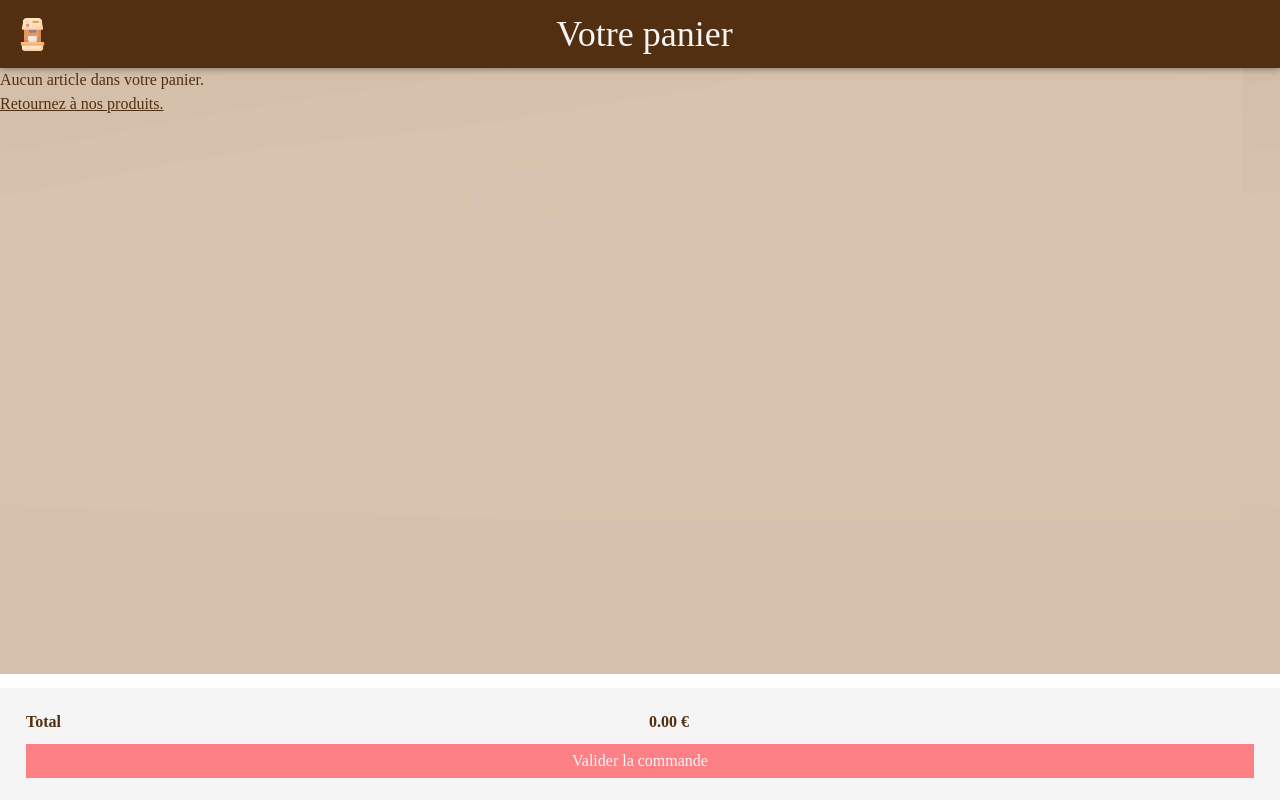
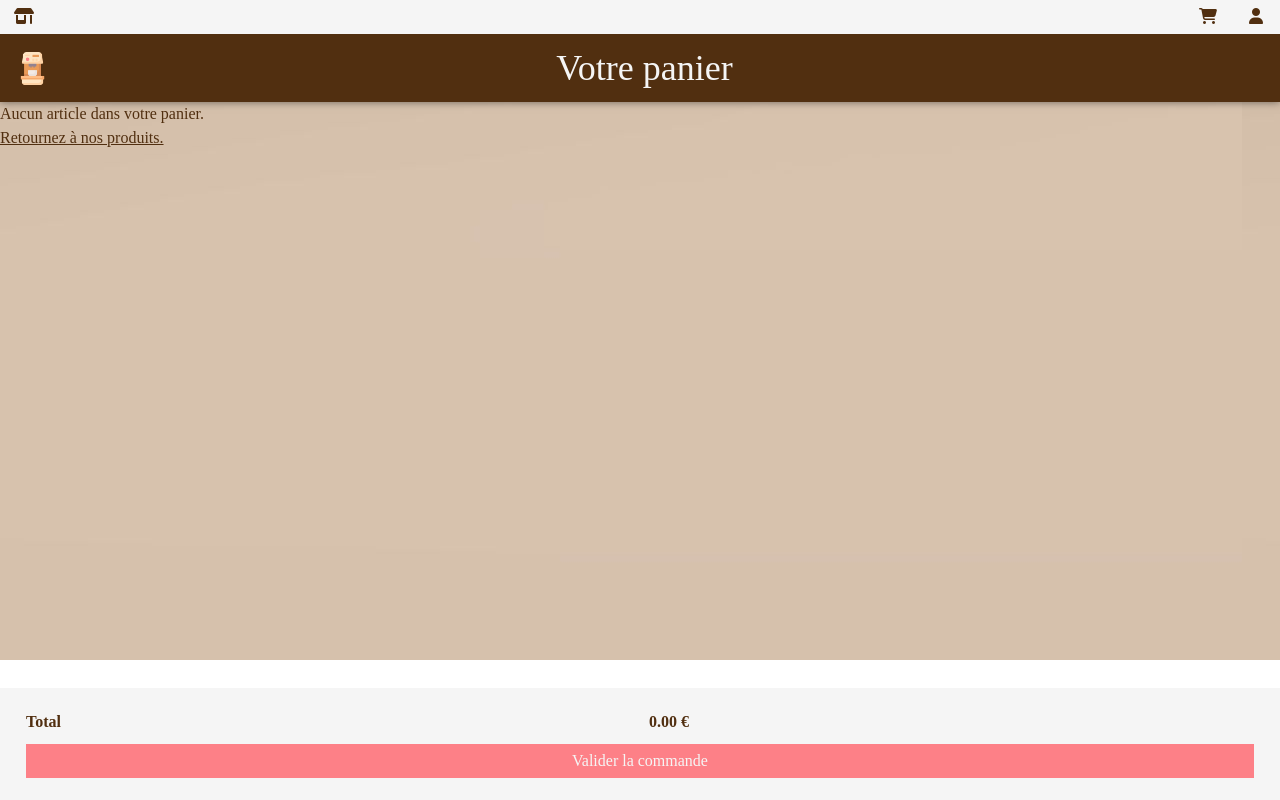
Before and after one commit to BenjaminEmm/MobilApp_KawApp, an Angular app: page /cart in a window 1280 px wide. Built offline with nearby package versions, Linux system fonts and the light colour scheme; a web font is replaced by a local one.

Commit message:
integration of header (navigation menu)

```diff
--- a/src/app/app.component.html
+++ b/src/app/app.component.html
@@ -1,4 +1,4 @@
-<!-- <app-header></app-header> -->
+<app-header></app-header>
 
 <main id="main">
   <router-outlet></router-outlet>
--- a/src/app/core/header/header.component.css
+++ b/src/app/core/header/header.component.css
@@ -0,0 +1,28 @@
+#header {
+    position: sticky;
+    top: 0;
+    left: 0;
+    z-index: 999;
+    background-color: #f5f5f5;
+}
+
+#header nav ul {
+    list-style: none;
+    display: flex;
+    /* padding: 0 1rem; */
+}
+
+#header nav ul li a {
+    padding: 0.5rem;
+    width: 48px;
+    text-align: center;
+    display: block;
+}
+
+#header nav ul>li:first-child {
+    margin-right: auto;
+}
+
+#header.hidden {
+    display: none;
+}
--- a/src/app/core/header/header.component.html
+++ b/src/app/core/header/header.component.html
@@ -1,3 +1,30 @@
-<header>
-    <p>header works!</p>
+<header id="header" [ngClass]="getClass()">
+    <nav class="nav-menu">
+        <ul class="nav-list" *ngIf="class != 'home-header'">
+
+            <li class="nav-item" *ngIf="!authenticatedUser()">
+                <a [routerLink]="['/home']">
+                    <i class="fa-solid fa-house"></i>
+                </a>
+            </li>
+
+            <li class="nav-item" *ngIf="authenticatedUser()">
+                <a [routerLink]="['/products']">
+                    <i class="fa-solid fa-shop"></i>
+                </a>
+            </li>
+
+            <li class="nav-item">
+                <a [routerLink]="['/cart']">
+                    <i class="fa-solid fa-cart-shopping"></i>
+                </a>
+            </li>
+
+            <li class="nav-item">
+                <a [routerLink]="['/profile']">
+                    <i class="fa-solid fa-user"></i>
+                </a>
+            </li>
+        </ul>
+    </nav>
 </header>
--- a/src/app/core/header/header.component.ts
+++ b/src/app/core/header/header.component.ts
@@ -1,10 +1,51 @@
-import { Component } from '@angular/core';
+import { Component, OnInit } from '@angular/core';
+import { Subscription } from 'rxjs';
+import { Router, NavigationEnd, ActivatedRoute } from '@angular/router';
+import { NavigationService } from 'src/app/shared/services/navigation.service';
+import { CurrentUserService } from '../auth/current-user.service';
 
 @Component({
   selector: 'app-header',
   templateUrl: './header.component.html',
   styleUrls: ['./header.component.css']
 })
-export class HeaderComponent {
+export class HeaderComponent implements OnInit {
+  public class: string = 'default-header';
+  private _currentRoute: string = '/home';
+  private subscriptionOfCurrentRoute: Subscription = new Subscription();
 
+  constructor(
+    private currentUserService: CurrentUserService,
+    private navigationService: NavigationService,
+  ) { }
+
+  ngOnInit(): void {
+    this.subscribeToCurrentRoute();
+  }
+
+  private subscribeToCurrentRoute(): void {
+    this._currentRoute = this.navigationService.getCurrentRoute();
+    this.subscriptionOfCurrentRoute = this.navigationService.currentRoute.subscribe(
+      observer => {
+        this._currentRoute = observer;
+        this.updateHeaderByRoute();
+      }
+    )
+  }
+
+  private updateHeaderByRoute(): void {
+    this.class = 'default-header';
+
+    if (this._currentRoute === '/home' || this._currentRoute.endsWith('/ar-scene')) {
+      this.class = 'hidden';
+    }
+  }
+
+  public getClass(): string {
+    return this.class;
+  }
+
+  public authenticatedUser(): boolean {
+    return this.currentUserService.currentUser.getToken() ? true : false;
+  }
 }
--- a/src/app/public/cart/cart.component.css
+++ b/src/app/public/cart/cart.component.css
@@ -1,5 +1,5 @@
 #cart-section {
-    height: calc(100vh - 126px);
+    height: calc(100vh - (126px + 48px));
     background-image: url('src/assets/img/bg-2.jpg');
     display: flex;
     flex-direction: column;
--- a/src/app/public/product/product-detail/product-detail.component.css
+++ b/src/app/public/product/product-detail/product-detail.component.css
@@ -8,14 +8,15 @@
 
 #product-detail-section {
     width: 100%;
-    height: calc(100vh - 56px);
+    height: calc(100vh - (56px + 48px));
 
     background-image: url('src/assets/img/bg-2.jpg');
     background-size: cover;
 
     padding: 1rem;
     padding-bottom: 1rem;
-    overflow: scroll;
+    overflow-y: scroll;
+    overflow-x: hidden;
 }
 
 #product-detail-section #product-detail-section-header h1 {
--- a/src/app/public/product/product-list/product-list.component.css
+++ b/src/app/public/product/product-list/product-list.component.css
@@ -11,7 +11,7 @@
 
 #product-list-section #product-list-section-header {
     position: sticky;
-    top: 0;
+    top: 48px;
     left: 0;
     z-index: 998;
     width: 100%;
```
